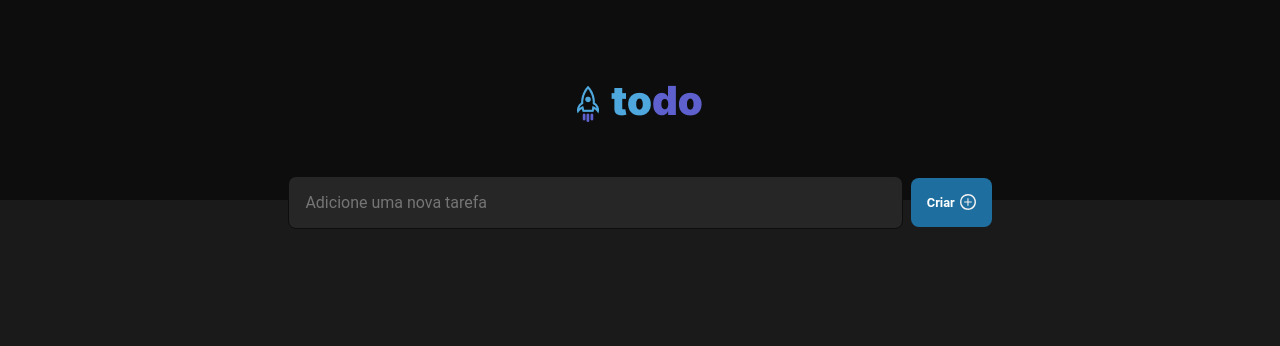
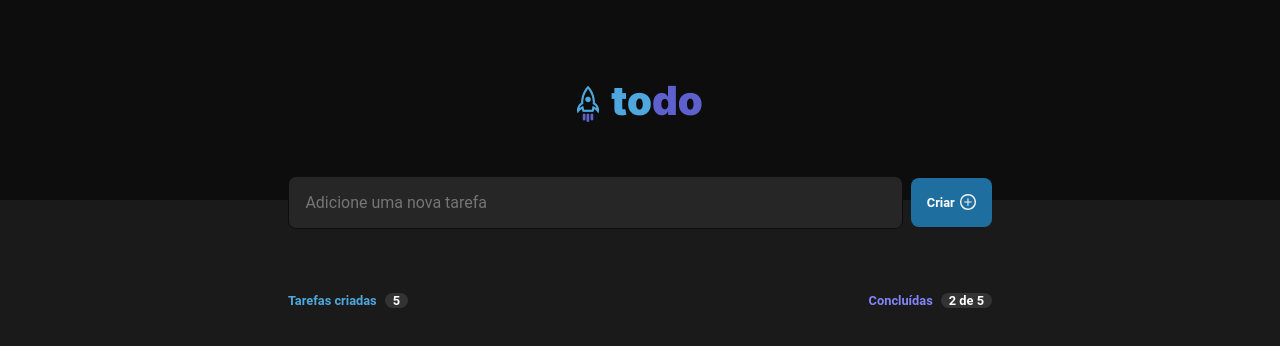
Before and after one commit to CauueSanttos/ignite-todo-list, a React (Vite) app: page / in a window 1280 px wide. Shown: the top 346 px of the page. Built offline with nearby package versions, Linux system fonts and the light colour scheme.

Commit message:
feat: added task list title

```diff
--- a/src/App.module.css
+++ b/src/App.module.css
@@ -1,5 +1,6 @@
 .wrapper {
     display: flex;
+    flex-direction: column;
     justify-content: center;
     align-items: center;
   }
--- a/src/App.tsx
+++ b/src/App.tsx
@@ -1,5 +1,6 @@
 import Header from './components/Header'
 import AddTask from './components/AddTask'
+import TaskList from './components/TaskList'
 
 import styles from './App.module.css'
 import './global.css'
@@ -11,6 +12,7 @@ function App() {
 
       <div className={styles.wrapper}>
         <AddTask />
+        <TaskList />
       </div>
     </div>
   )
--- /dev/null
+++ b/src/components/TaskList/index.module.css
@@ -0,0 +1,31 @@
+.taskContainer {
+    width: 100%;
+    max-width: 48rem;
+    display: flex;
+    justify-content: space-between;
+    align-items: center;
+    padding: 0 2rem;
+    margin-top: 4rem;
+}
+
+.title {
+    font-weight: 700;
+    font-size: 0.8rem;
+    line-height: 1rem;
+    color: var(--blue-500);
+}
+
+.title span {
+    width: 24px;
+    height: 19px;
+    border-radius: 999px;
+    background-color: var(--gray-400);
+    color: #FFF;
+    padding: 0 0.5rem;
+    font-size: 0.8rem;
+    margin-left: 0.5rem;
+}
+
+.title + .title {
+    color: var(--purple-500);
+}
--- /dev/null
+++ b/src/components/TaskList/index.tsx
@@ -0,0 +1,23 @@
+import React from 'react';
+
+import styles from './index.module.css';
+
+const TaskList: React.FC = () => {
+  return (
+    <div className={styles.taskContainer}>
+        <span className={styles.title}>
+            Tarefas criadas
+
+            <span>5</span>
+        </span>
+
+        <span className={styles.title}>
+            Concluídas
+
+            <span>2 de 5</span>
+        </span>
+    </div>
+  );
+}
+
+export default TaskList;
```
